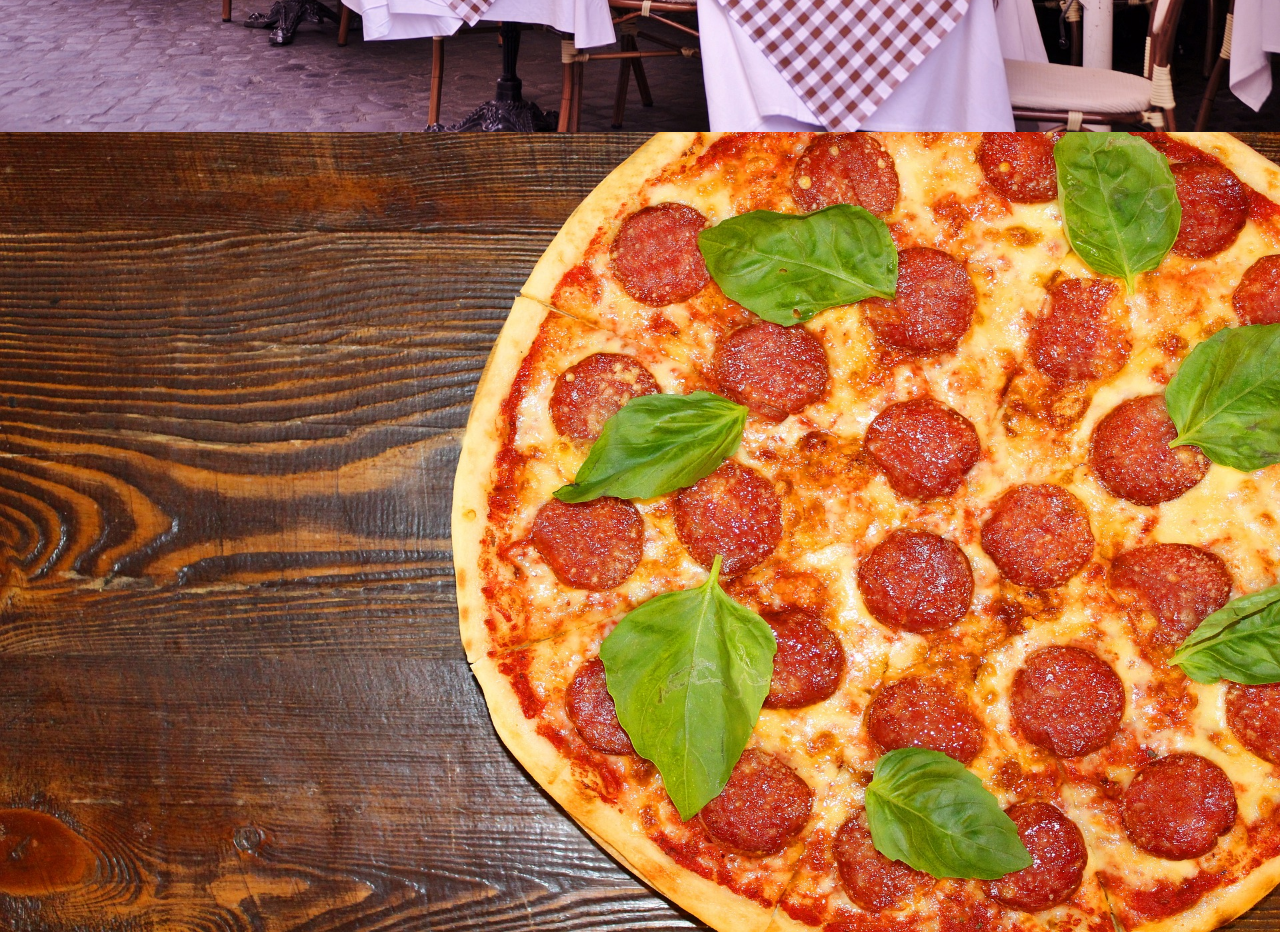
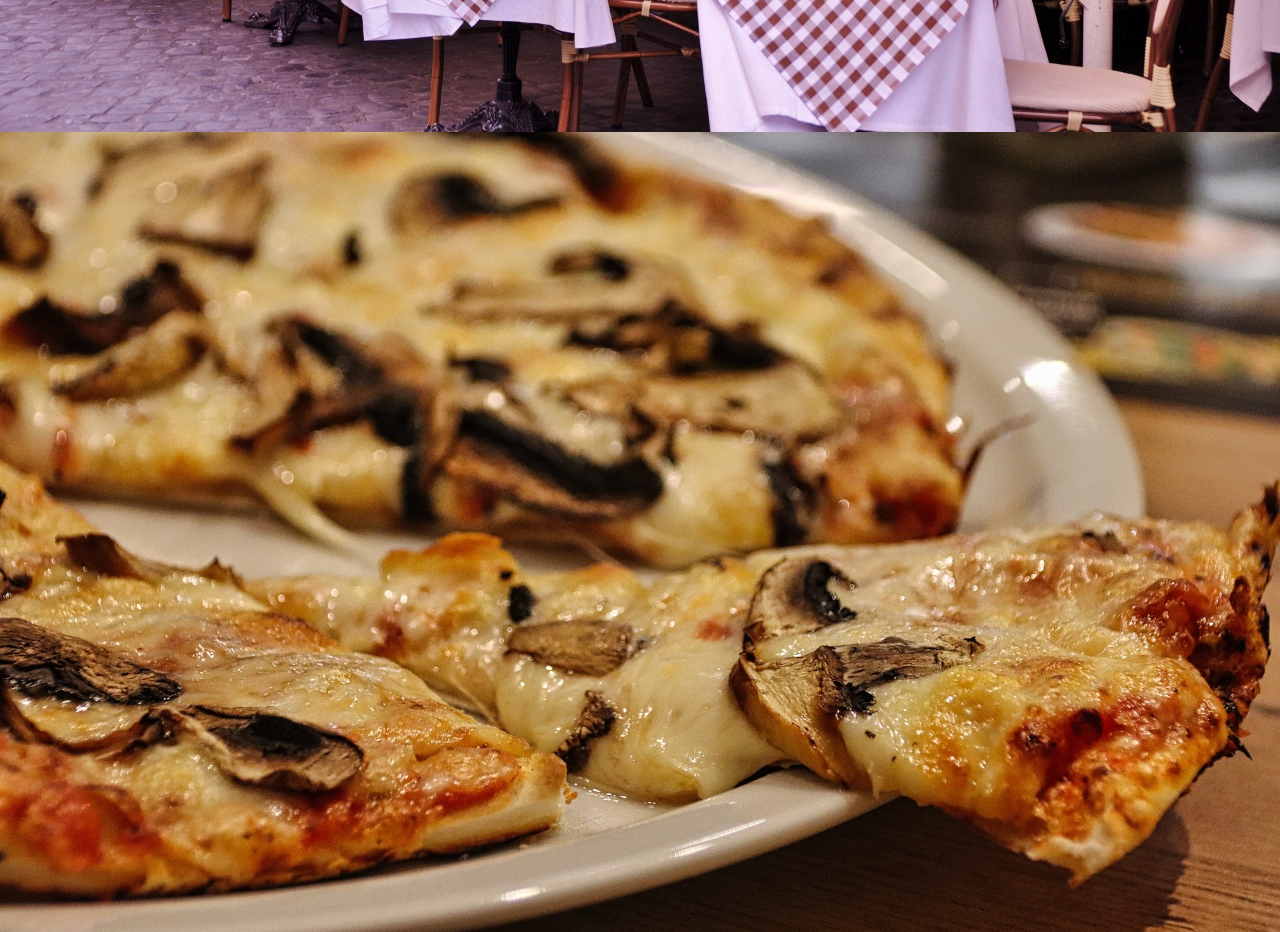
Before and after one commit to HumbertoFox/pizzaria, a Next.js app: page / in a window 1280 px wide. Shown: the part 800-1732 px from the top of the page. Built offline with nearby package versions, Linux system fonts and the light colour scheme.

Commit message:
add .hintrc ignorar style inline update slides pizza

```diff
--- a/src/components/pizza/index.tsx
+++ b/src/components/pizza/index.tsx
@@ -1,3 +1,5 @@
+'use client';
+import { useEffect, useState } from 'react';
 import Image from 'next/image';
 import SlideImage0 from '@/assets/pizza-3870778_1920.jpg';
 import SlideImage1 from '@/assets/pizza-7340648_1920.jpg';
@@ -9,9 +11,24 @@ import SlideImage5 from '@/assets/pizza-4205701_1920.jpg';
 const slides = [SlideImage0, SlideImage1, SlideImage2, SlideImage3, SlideImage4, SlideImage5];
 
 export default function PizzasComponent() {
+    const [curr, setCurr] = useState(0);
+
+    const next = () => setCurr((curr) => (curr === slides.length - 1 ? 0 : curr + 1));
+
+    useEffect(() => {
+        const interval = setInterval(next, 4000);
+        return () => clearInterval(interval);
+    }, []);
+
     return (
         <div className='flex w-full max-h-screen xl:min-h-full overflow-hidden relative' id='pizzas'>
-            {slides.map((element, index) => <Image src={element} key={index} alt='Image Pizzaria' priority />)}
+            <div className='flex transition-transform duration-500 ease-out' style={{ transform: `translateX(-${curr * 100}%)` }}>
+                {slides.map((element, index) => (
+                    <div key={index} className='w-full flex-shrink-0'>
+                        <Image src={element} width={1920} height={1186} alt='Image Pizzaria' priority aria-label='Previous Slide' />
+                    </div>
+                ))}
+            </div>
         </div>
     );
 };
```
Also changed, not shown: 1 other file (tests, documents, lock files or other folders).
